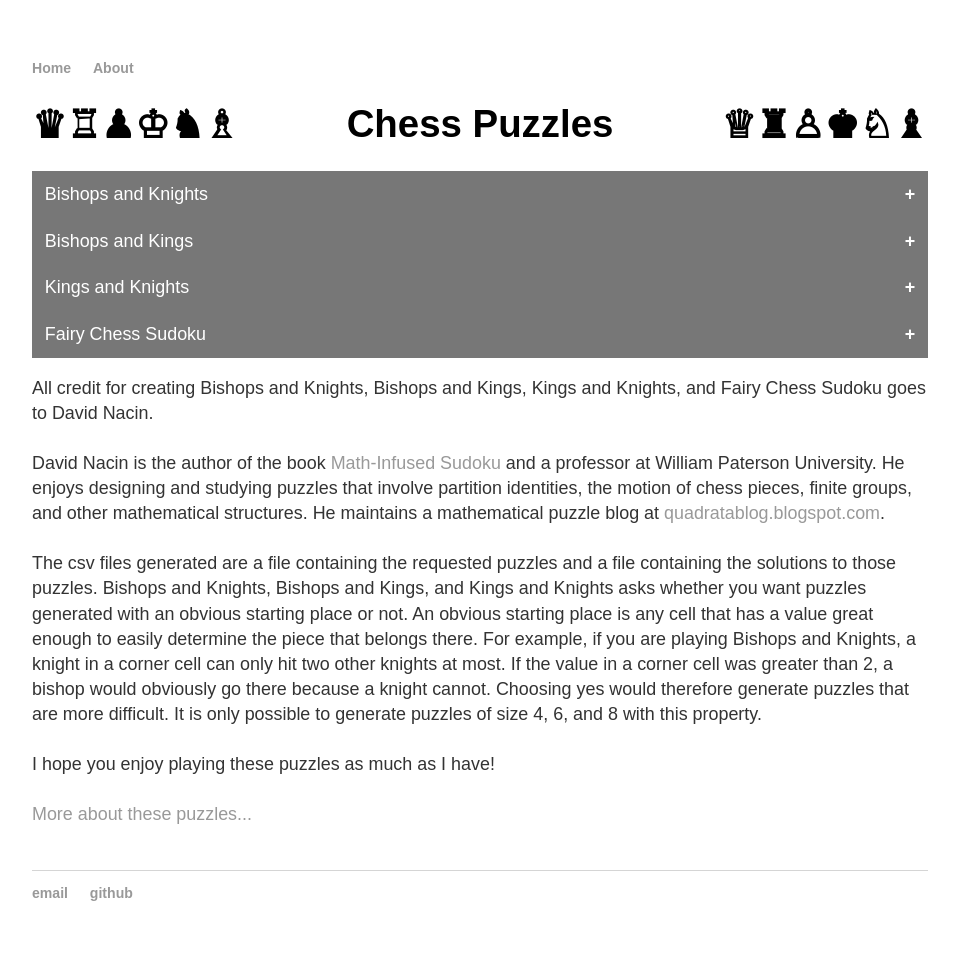
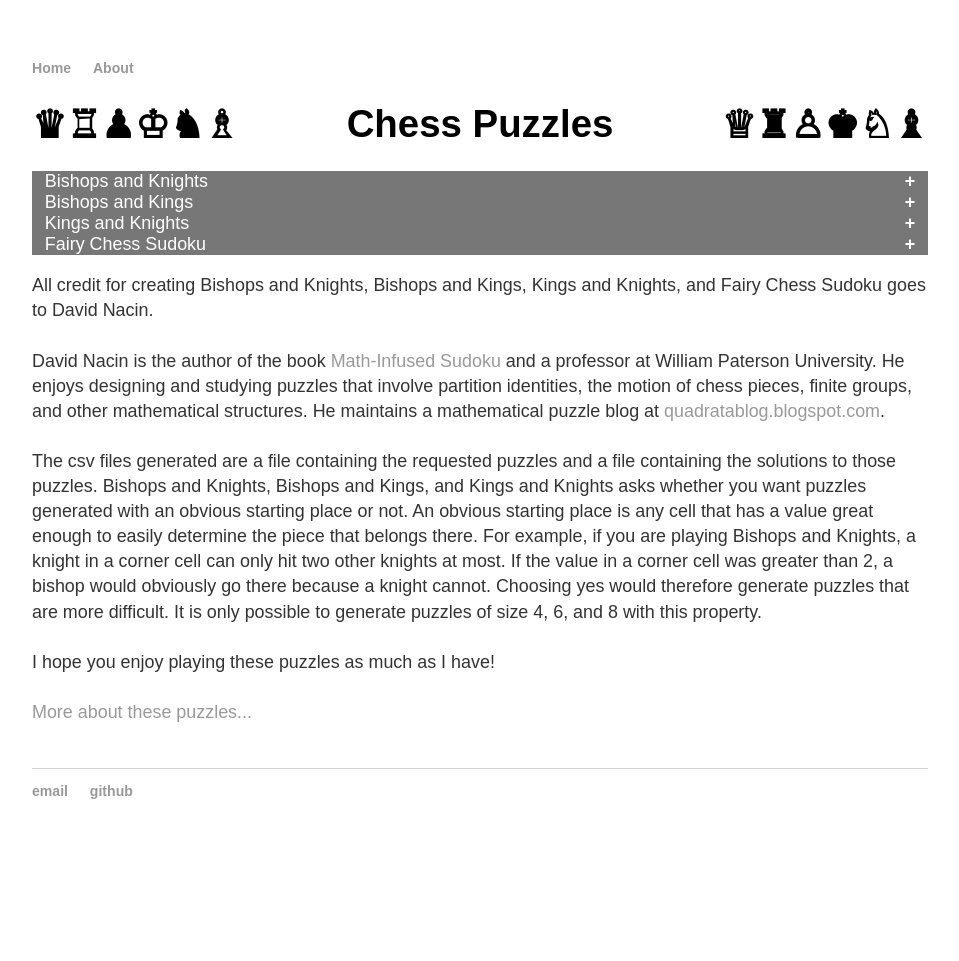
Before and after one commit to CThielsen1/CThielsen1.github.io, a Jekyll site: the page built from index.html, in a window 1280 px wide. Shown: the whole page, without its empty margins (160-1119 px from the left). Built offline with Jekyll 4.4.1, drawn with Linux system fonts in a browser that asks for light colours; after the commit the page ends 900 px from its top, so only the background shows below that.

Commit message:
Update index.html

```diff
--- a/index.html
+++ b/index.html
@@ -11,7 +11,7 @@ title: Chess Puzzles
 			  background-color: #777;
 			  color: white;
 			  cursor: pointer;
-			  padding: 1vw;
+			  padding: 0 1vw;
 			  width: 100%;
 			  border: none;
 			  text-align: left;
```
